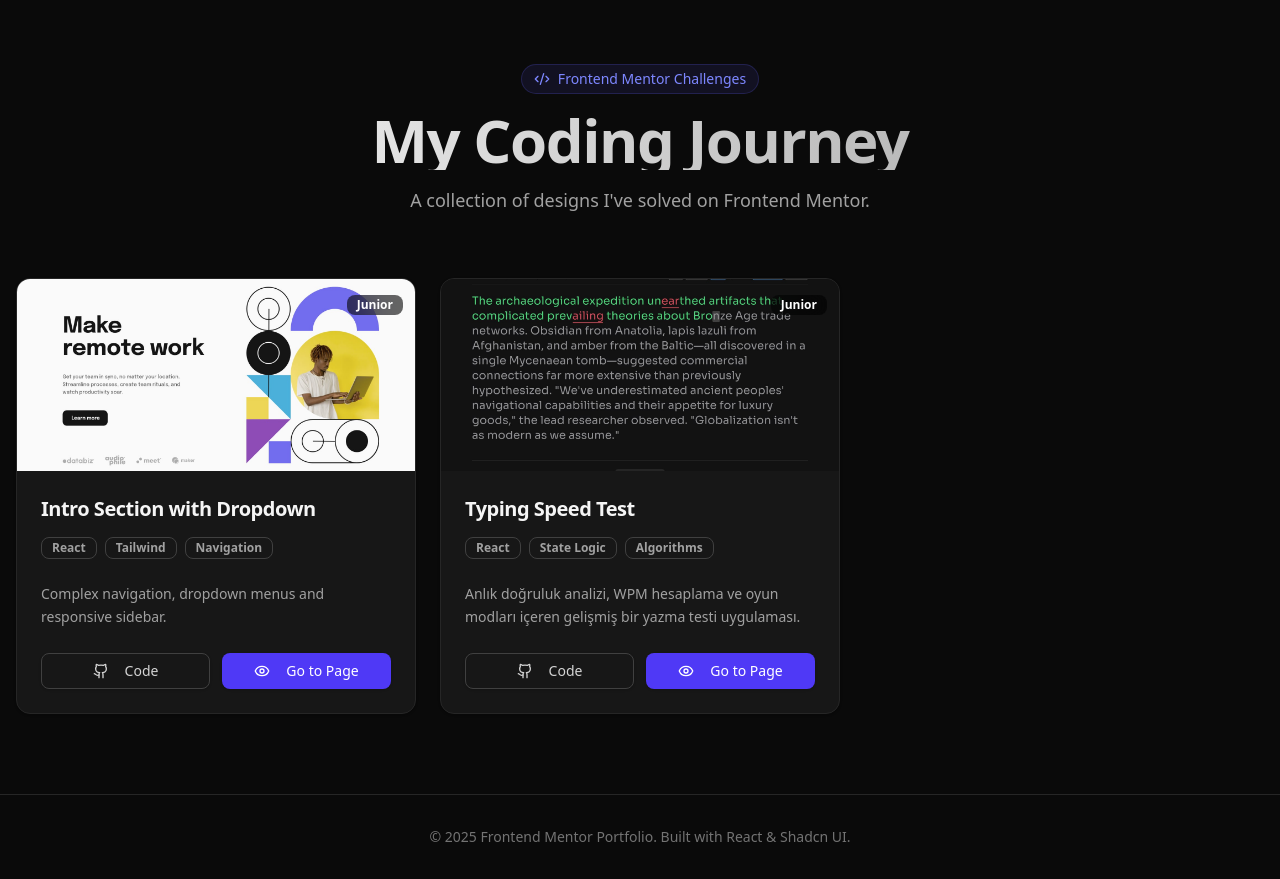
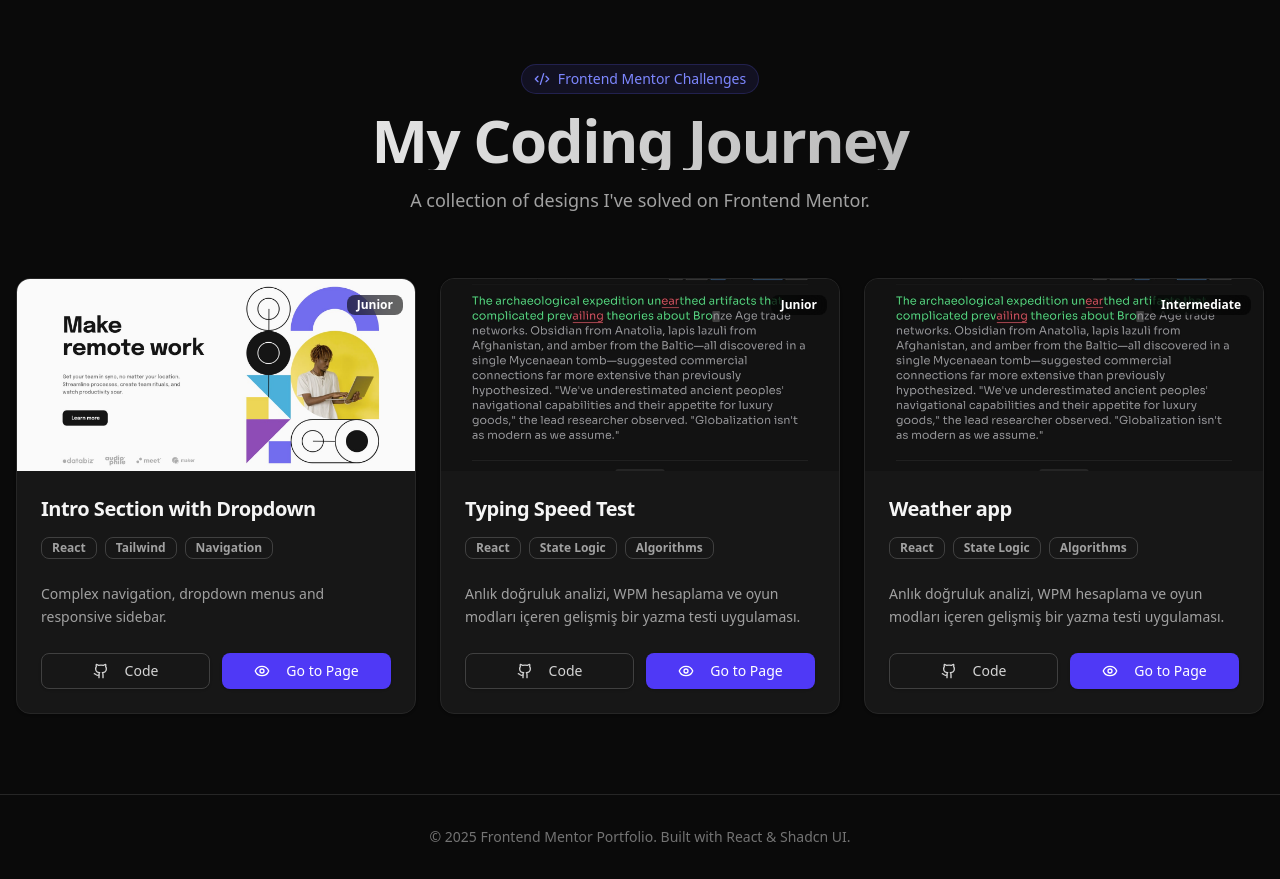
Before and after one commit to EnderKaran/Frontend-Mentor-Project, a React (Vite) app in the folder fm-showcase/: page / in a window 1280 px wide. Built offline with nearby package versions, Linux system fonts and the light colour scheme.

Commit message:
weather app , app.tsx , project card düzenledim

```diff
--- a/fm-showcase/src/App.tsx
+++ b/fm-showcase/src/App.tsx
@@ -5,6 +5,7 @@ import './App.css'
 //Page Components
 import IntroSection from "./challenges/intro-section/IntroSection";
 import TypingTest from "./challenges/typing-speed-test/TypingTest";
+import WeatherApp from "./challenges/weather-app/WeatherApp";
 
 function App() {
   return (
@@ -13,6 +14,7 @@ function App() {
         <Route path="/" element={<ProjectCard />} />
         <Route path="/challenges/intro-section" element={<IntroSection />} />
         <Route path="/challenges/typing-speed-test" element={<TypingTest />} />
+        <Route path="/challenges/weather-app" element={<WeatherApp />} />
       </Routes>
     </div>
   );
--- a/fm-showcase/src/challenges/weather-app/WeatherApp.tsx
+++ b/fm-showcase/src/challenges/weather-app/WeatherApp.tsx
@@ -0,0 +1,51 @@
+import { Link } from "react-router-dom";
+import { ArrowLeft, Search } from "lucide-react";
+import { Button } from "@/components/ui/button";
+
+// Logo importunu şimdilik yapmıyorum, public klasöründen çekeceğiz.
+
+export default function WeatherApp() {
+  return (
+    // Ana Kapsayıcı: Lacivert arka plan, DM Sans fontu
+    <div className="min-h-screen bg-weather-bg text-white font-dmsans p-4 md:p-8 flex flex-col items-center">
+
+      {/* Navbar (Geri Dön ve Logo) */}
+      <nav className="w-full max-w-6xl flex justify-between items-center mb-8">
+        <Button asChild variant="ghost" className="text-weather-text-gray hover:text-white hover:bg-weather-card">
+            <Link to="/" className="flex items-center gap-2">
+                <ArrowLeft className="w-5 h-5" /> Back to Showcase
+            </Link>
+        </Button>
+
+        {/* Logo Alanı */}
+        <div className="flex items-center gap-2">
+            <img src="/images/weather-app/logo.png" alt="Weather Now" className="w-8 h-8 object-contain" />
+            <span className="font-bold text-lg">Weather Now</span>
+        </div>
+      </nav>
+
+      {/* Test Başlığı (Bricolage Fontu Testi) */}
+      <div className="text-center space-y-4 max-w-2xl mt-10">
+        <h1 className="text-5xl md:text-7xl font-bricolage font-bold leading-tight">
+            How's the <br/> sky looking today?
+        </h1>
+
+        {/* Arama Çubuğu (Mockup) */}
+        <div className="flex gap-3 bg-weather-card p-2 rounded-xl mt-8 shadow-lg border border-white/5">
+            <div className="flex-1 flex items-center px-4 gap-3">
+                <Search className="text-weather-text-gray w-5 h-5" />
+                <input
+                    type="text"
+                    placeholder="Search for a place..."
+                    className="bg-transparent border-none outline-none text-white w-full placeholder:text-weather-text-gray"
+                />
+            </div>
+            <Button className="bg-weather-button hover:bg-blue-600 text-white rounded-lg px-6">
+                Search
+            </Button>
+        </div>
+      </div>
+
+    </div>
+  );
+}
--- a/fm-showcase/src/components/ProjectCard.tsx
+++ b/fm-showcase/src/components/ProjectCard.tsx
@@ -26,7 +26,7 @@ const projects = [
     repoLink: "https://github.com/EnderKaran/Frontend-Mentor-Project/tree/main/fm-showcase/src/challenges/intro-section",
     difficulty: "Junior",
   },
-    {
+  {
     id: 2,
     title: "Typing Speed Test",
     description: "Anlık doğruluk analizi, WPM hesaplama ve oyun modları içeren gelişmiş bir yazma testi uygulaması.",
@@ -35,6 +35,16 @@ const projects = [
     internalLink: "/challenges/typing-speed-test",
     repoLink: "https://github.com/EnderKaran/Frontend-Mentor-Project/tree/main/fm-showcase/src/challenges/typing-speed-test",
     difficulty: "Junior",
+  },
+  {
+    id: 3,
+    title: "Weather app",
+    description: "Anlık doğruluk analizi, WPM hesaplama ve oyun modları içeren gelişmiş bir yazma testi uygulaması.",
+    image: typingSectionImage,
+    tags: ["React", "State Logic", "Algorithms"],
+    internalLink: "/challenges/weather-app",
+    repoLink: "https://github.com/EnderKaran/Frontend-Mentor-Project/tree/main/fm-showcase/src/challenges/typing-speed-test",
+    difficulty: "Intermediate",
   },
 ];
 
```
